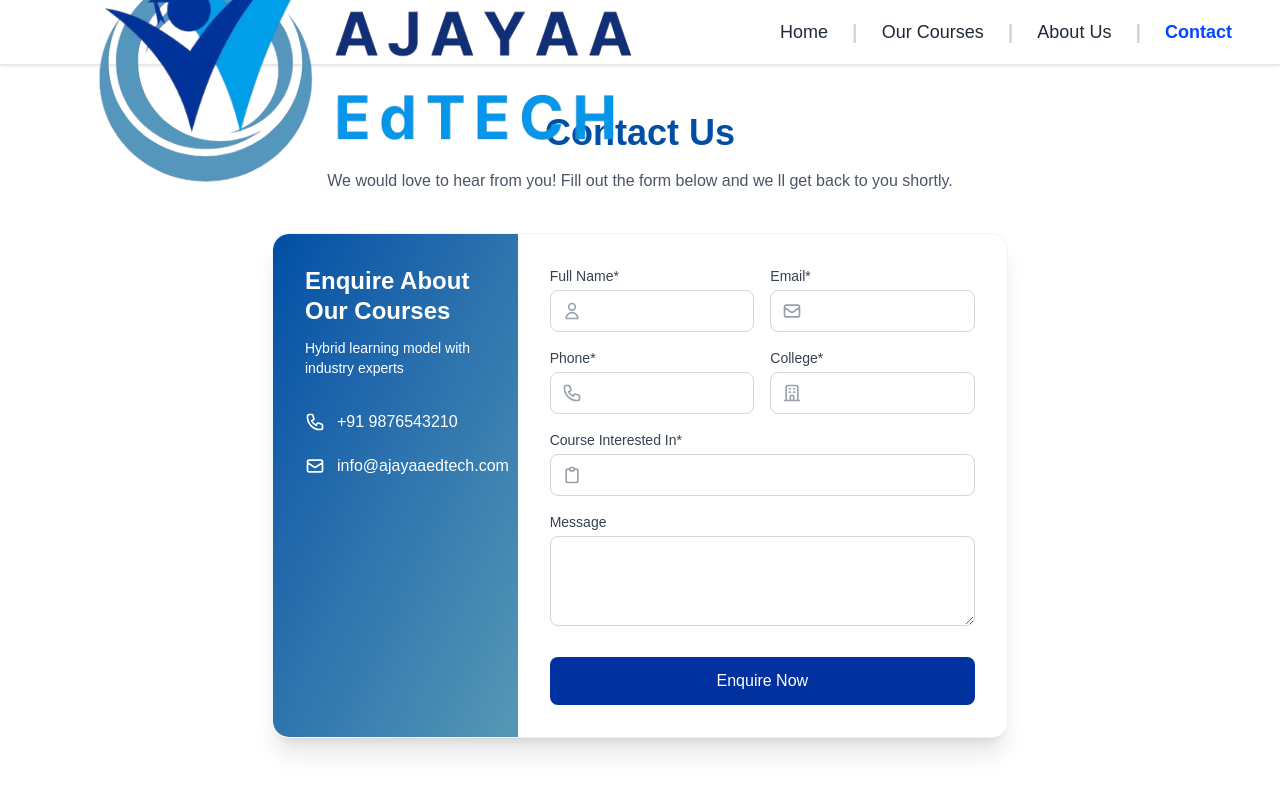
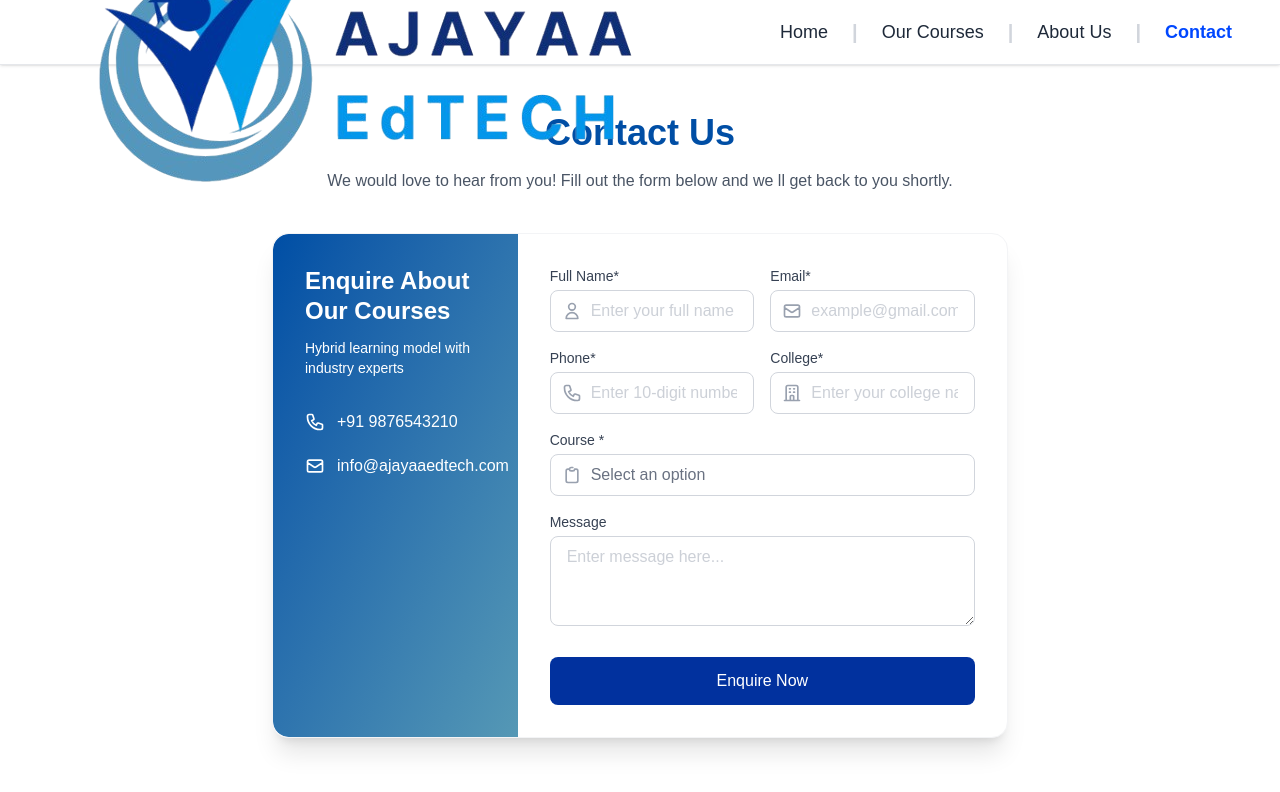
Before and after one commit to ajayaaedtech/ajayaaedtech-fe, a Next.js app: page /contact in a window 1280 px wide. Shown: the top 792 px of the page. Built offline with nearby package versions, Linux system fonts and the light colour scheme.

Commit message:
setup of redux toolkit and some curretion of contact form in fileds

```diff
--- a/package.json
+++ b/package.json
@@ -13,12 +13,14 @@
     "@emotion/styled": "^11.14.0",
     "@mui/icons-material": "^7.1.2",
     "@mui/material": "^7.1.2",
+    "@reduxjs/toolkit": "^2.8.2",
     "framer-motion": "^12.19.0",
     "lucide-react": "^0.522.0",
     "next": "15.3.4",
     "react": "^19.0.0",
     "react-dom": "^19.0.0",
     "react-icons": "^5.5.0",
+    "react-redux": "^9.2.0",
     "tailwind-scrollbar": "^4.0.2"
   },
   "devDependencies": {
--- a/src/app/contact/ContactForm.js
+++ b/src/app/contact/ContactForm.js
@@ -116,6 +116,7 @@
                 label="Full Name*"
                 name="name"
                 value={form.name}
+                placeh={'Enter your full name'}
                 onChange={handleChange}
                 icon="M16 7a4 4 0 11-8 0 4 4 0 018 0zM12 14a7 7 0 00-7 7h14a7 7 0 00-7-7z"
               />
@@ -124,10 +125,11 @@
                 name="email"
                 type="email"
                 value={form.email}
+                placeh={'example@gmail.com'}
                 onChange={handleChange}
                 icon="M3 8l7.89 5.26a2 2 0 002.22 0L21 8M5 19h14a2 2 0 002-2V7a2 2 0 00-2-2H5a2 2 0 00-2 2v10a2 2 0 002 2z"
               />
-              <InputField
+              <InputPhoneField
                 label="Phone*"
                 name="phone"
                 type="tel"
@@ -139,19 +141,37 @@
                 label="College*"
                 name="college"
                 value={form.college}
+                 placeh={'Enter your college name'}
                 onChange={handleChange}
                 icon="M19 21V5a2 2 0 00-2-2H7a2 2 0 00-2 2v16m14 0h2m-2 0h-5m-9 0H3m2 0h5M9 7h1m-1 4h1m4-4h1m-1 4h1m-5 10v-5a1 1 0 011-1h2a1 1 0 011 1v5m-4 0h4"
               />
             </div>
 
             <div className="mt-4">
-              <InputField
+              {/* <InputField
                 label="Course Interested In*"
                 name="course"
                 value={form.course}
                 onChange={handleChange}
                 icon="M9 5H7a2 2 0 00-2 2v12a2 2 0 002 2h10a2 2 0 002-2V7a2 2 0 00-2-2h-2M9 5a2 2 0 002 2h2a2 2 0 002-2M9 5a2 2 0 012-2h2a2 2 0 012 2"
+              /> */}
+              <DropdownField
+                label="Course *"
+                name="course"
+                value={form.course}
+                onChange={handleChange}
+                icon="M9 5H7a2 2 0 00-2 2v12a2 2 0 002 2h10a2 2 0 002-2V7a2 2 0 00-2-2h-2M9 5a2 2 0 002 2h2a2 2 0 002-2M9 5a2 2 0 012-2h2a2 2 0 012 "
+                options={[
+                  "Python",
+                  "Java",
+                  "JavaScript",
+                  "Web Development",
+                  "Full Stack",
+                  "Django",
+                  "Salesforce",
+                ]}
               />
+
             </div>
 
             <div className="mt-4">
@@ -161,7 +181,8 @@
                 value={form.message}
                 onChange={handleChange}
                 rows="3"
-                className="w-full px-4 py-2 border border-gray-300 rounded-lg focus:ring-2 focus:ring-[#004EA5] focus:border-transparent"
+                placeholder='Enter message here...'
+                className="w-full text-gray-400 px-4 py-2 border border-gray-300 rounded-lg focus:ring-2 focus:ring-[#004EA5] focus:border-transparent"
               />
             </div>
 
@@ -181,7 +202,7 @@
   );
 }
 
-const InputField = ({ label, name, type = 'text', value, onChange, icon }) => (
+const InputField = ({ label, name, type = 'text', value, onChange, icon, placeh = '' }) => (
   <div>
     <label className="block text-sm font-medium text-gray-700 mb-1">{label}</label>
     <div className="relative">
@@ -190,7 +211,8 @@
         name={name}
         value={value}
         onChange={onChange}
-        className="w-full pl-10 pr-4 py-2 border border-gray-300 rounded-lg focus:ring-2 focus:ring-[#004EA5] focus:border-transparent"
+        placeholder={placeh}
+        className="w-full text-gray-400 pl-10 pr-4 py-2 border border-gray-300 rounded-lg focus:ring-2 focus:ring-[#004EA5] focus:border-transparent"
       />
       <div className="absolute inset-y-0 left-0 pl-3 flex items-center pointer-events-none">
         <svg className="w-5 h-5 text-gray-400" fill="none" stroke="currentColor" viewBox="0 0 24 24">
@@ -200,3 +222,70 @@
     </div>
   </div>
 );
+
+const InputPhoneField = (props) => {
+  const { label, name = "phone", value, onChange, icon } = props;
+
+  const handlePhoneChange = (e) => {
+    const digitsOnly = e.target.value.replace(/\D/g, "");
+    if (digitsOnly.length <= 10) {
+      onChange({
+        target: {
+          name,
+          value: digitsOnly,
+        },
+      });
+    }
+  };
+
+  return (
+    <div>
+      <label className="block text-sm font-medium text-gray-700 mb-1">{label}</label>
+      <div className="relative">
+        <input
+          type="text"
+          name={name}
+          value={value}
+          onChange={handlePhoneChange}
+          inputMode="numeric"
+          placeholder="Enter 10-digit number"
+          className="w-full text-gray-400 pl-10 pr-4 py-2 border border-gray-300 rounded-lg focus:ring-2 focus:ring-[#004EA5] focus:border-transparent"
+        />
+        <div className="absolute inset-y-0 left-0 pl-3 flex items-center pointer-events-none">
+          <svg className="w-5 h-5 text-gray-400" fill="none" stroke="currentColor" viewBox="0 0 24 24">
+            <path strokeLinecap="round" strokeLinejoin="round" strokeWidth="2" d={icon} />
+          </svg>
+        </div>
+      </div>
+    </div>
+  );
+};
+
+const DropdownField = ({ label, name, value, onChange, icon, options }) => {
+  return (
+    <div>
+      <label className="block text-sm font-medium text-gray-700 mb-1">{label}</label>
+      <div className="relative">
+        <select
+          name={name}
+          value={value}
+          onChange={onChange}
+          className="w-full text-gray-500 pl-10 pr-4 py-2 border border-gray-300 rounded-lg focus:ring-2 focus:ring-[#004EA5] focus:border-transparent appearance-none"
+        >
+          <option value="">Select an option</option>
+          {options.map((opt) => (
+            <option key={opt} value={opt}>
+              {opt}
+            </option>
+          ))}
+        </select>
+
+        <div className="absolute inset-y-0 left-0 pl-3 flex items-center pointer-events-none">
+          <svg className="w-5 h-5 text-gray-400" fill="none" stroke="currentColor" viewBox="0 0 24 24">
+            <path strokeLinecap="round" strokeLinejoin="round" strokeWidth="2" d={icon} />
+          </svg>
+        </div>
+      </div>
+    </div>
+  );
+};
--- a/src/app/layout.js
+++ b/src/app/layout.js
@@ -1,6 +1,7 @@
 import { Geist, Geist_Mono, Poppins } from "next/font/google";
 import "./globals.css";
 import MainMenu from "./components/menu/MainMenu";
+import ReduxProvider from "./provider";
 
 const poppins = Poppins({
   subsets: ['latin'],
@@ -29,9 +30,11 @@
       <body
         className={`${poppins.variable} ${geistSans.variable} ${geistMono.variable} antialiased`}
       >
-         <MainMenu/>
+        <ReduxProvider>
+          <MainMenu />
 
-        {children}
+          {children}
+        </ReduxProvider>
       </body>
     </html>
   );
--- /dev/null
+++ b/src/app/provider.jsx
@@ -0,0 +1,7 @@
+"use client";
+import { Provider } from 'react-redux';
+import { store } from '@/redux/store';
+
+export default function ReduxProvider({ children }) {
+  return <Provider store={store}>{children}</Provider>;
+}
--- /dev/null
+++ b/src/redux/slice/exampleSlice.js
@@ -0,0 +1,18 @@
+// redux/exampleSlice.js
+import { createSlice } from '@reduxjs/toolkit';
+
+const initialState = {
+  value: 0,
+};
+
+const exampleSlice = createSlice({
+  name: 'example',
+  initialState,
+  reducers: {
+    increment: (state) => { state.value += 1; },
+    decrement: (state) => { state.value -= 1; },
+  },
+});
+
+export const { increment, decrement } = exampleSlice.actions;
+export default exampleSlice.reducer;
--- /dev/null
+++ b/src/redux/store.js
@@ -0,0 +1,9 @@
+// redux/store.js
+import { configureStore } from '@reduxjs/toolkit';
+import exampleReducer from './slice/exampleSlice';
+
+export const store = configureStore({
+  reducer: {
+    example: exampleReducer,
+  },
+});
```
Also changed, not shown: src/app/about-us/offercomunity/Offecercommunity.js (+11 -21 lines), 2 other files (tests, documents, lock files or other folders).
